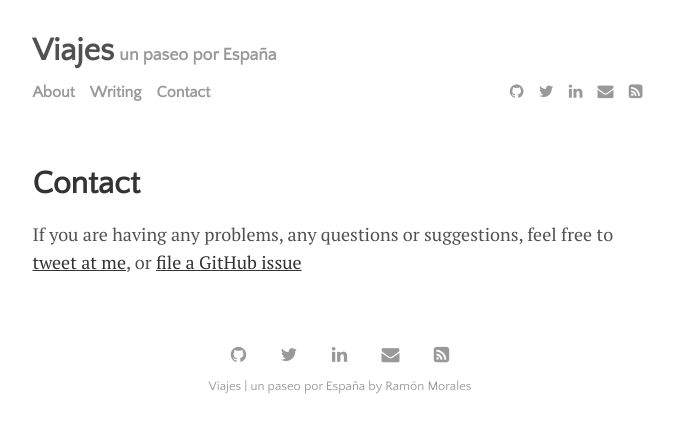
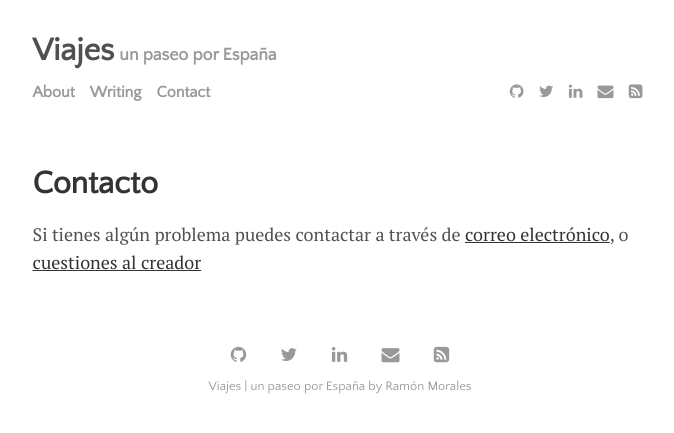
Before and after one commit to jramorales/BLogMisViajes, a Jekyll site: the page built from menu/contact.md, in a window 1280 px wide. Shown: the top 433 px of the page, without its empty margins (300-974 px from the left). Built offline with Jekyll 4.4.1, drawn with Linux system fonts in a browser that asks for light colours.

Commit message:
Update contact.md

```diff
--- a/menu/contact.md
+++ b/menu/contact.md
@@ -1,6 +1,6 @@
 ---
 layout: page
-title: Contact
+title: Contacto
 ---
 
-If you are having any problems, any questions or suggestions, feel free to [tweet at me](https://twitter.com/intent/tweet?text=%40paululele), or [file a GitHub issue](https://github.com/lenpaul/lagrange/issues/new)
+Si tienes algún problema puedes contactar a través de [correo electrónico](moguimon@gmail.com), o [cuestiones al creador](https://github.com/lenpaul/lagrange/issues/new)
```
